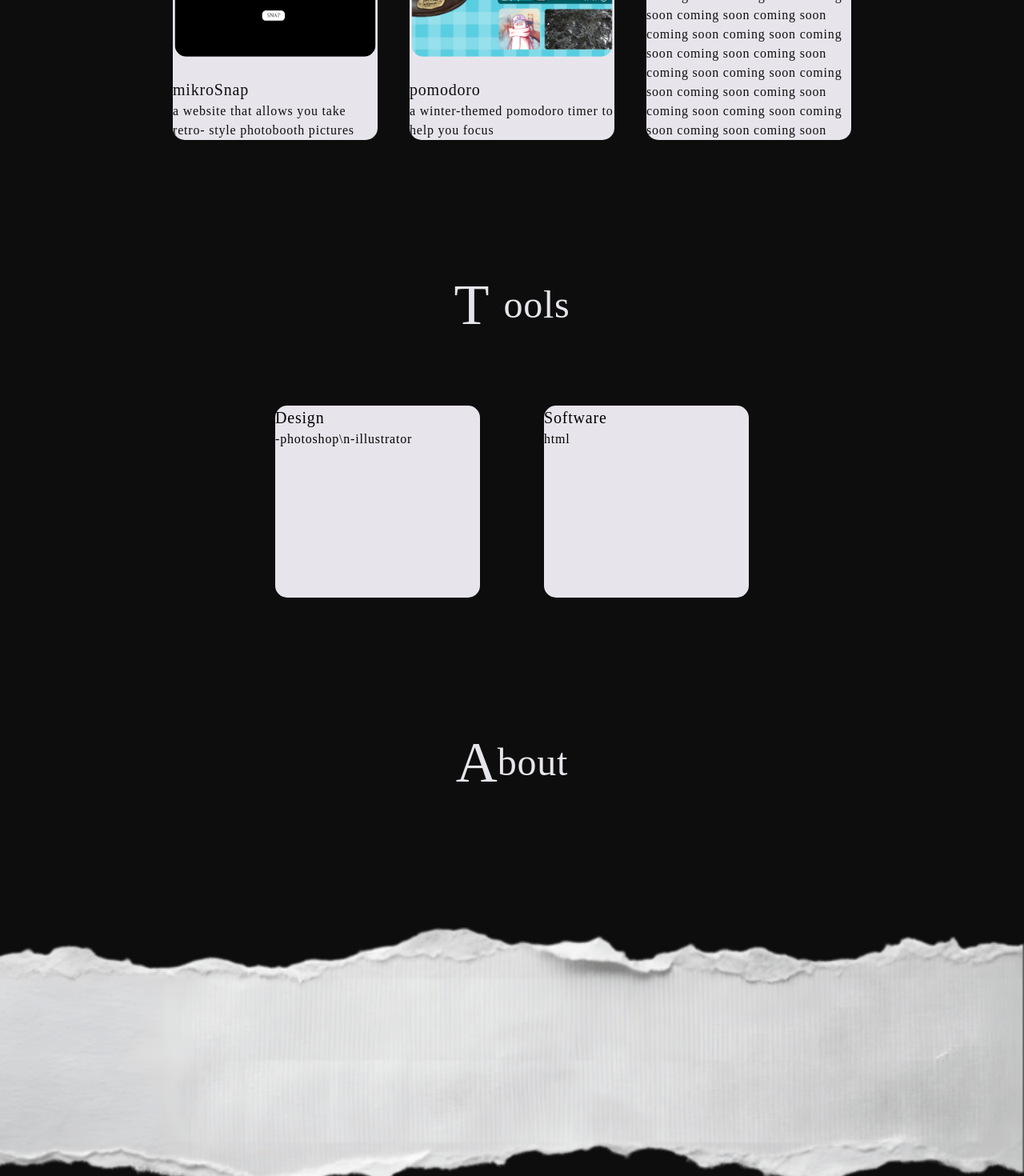
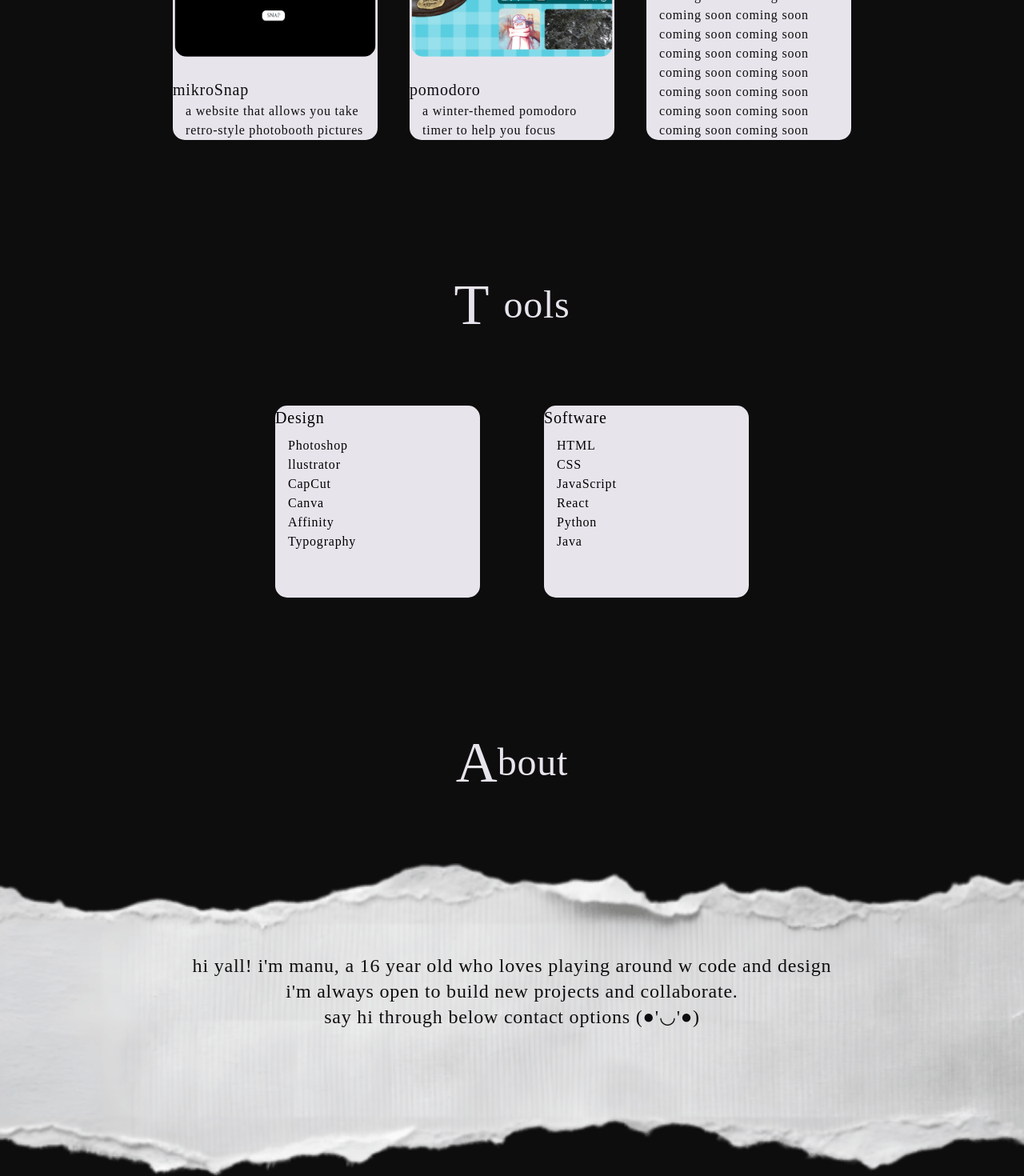
Before and after one commit to manognamakkena/personalWebsite, a React (Vite) app: page / in a window 1280 px wide. Shown: the part 1160-2630 px from the top of the page at 80% size. Built offline with nearby package versions, Linux system fonts and the light colour scheme; a web font is replaced by a local one.

Commit message:
added about/skills data

```diff
--- a/src/App.css
+++ b/src/App.css
@@ -97,6 +97,10 @@ html {
   border-radius: 15px;
 }
 
+.project-description {
+  padding: 0rem 1rem;
+}
+
 .project-card:hover {
   scale: 120%;
   overflow: visible;
@@ -109,6 +113,12 @@ html {
   justify-content: center;
   gap: 10vh;
   margin-top: -10vh;
+  padding: 0rem 1rem;
+}
+
+.skill-items {
+  white-space: pre-line;
+  padding: 0.5rem 1rem;
 }
 
 .skills {
@@ -121,6 +131,34 @@ html {
 
 .skills:hover {
   scale: 130%;
+}
+
+.about-container {
+  background-image: url('./assets/paper.png');
+  position: relative;
+  background-size: cover;
+  background-position: center;
+  background-repeat: no-repeat;
+  max-width: 100%;
+  height: 50vh;
+  margin-top: -10vh;
+}
+
+.about-para p {
+  position: absolute;
+  color: var(--bg);
+  text-align: center;
+  top: 50%;
+  left: 50%;
+  transform: translate(-50%, -50%);
+  width: 80%;
+  text-align: center;
+}
+
+.about-description {
+  font-size: 3vh;
+  line-height: 4vh;
+  margin-top: -5vh;
 }
 
 @media (max-width: 768px) {
@@ -136,6 +174,10 @@ html {
     min-width: unset !important;
     max-width: 380px;
     height: 50vh;
+  }
+
+  .project-description {
+    padding: 1rem;
   }
 
   .project-card:hover {
@@ -154,20 +196,4 @@ html {
     max-width: 380px;
     height: 30vh;
   }
-
-  .paper {
-    z-index: 1;
-  }
-
-  .about-container {
-    z-index: 2;
-    display: flex;
-    justify-content: center;
-    align-items: center;
-  }
-
-  .about-para p {
-    color: var(--bg);
-    text-align: center;
-  }
 }
--- a/src/App.jsx
+++ b/src/App.jsx
@@ -17,23 +17,30 @@ function App() {
 
         <div id='project' className='heading'><h1>P&nbsp;&nbsp;</h1><p> rojects</p></div>
         <div className='project-container'>
-          <ProjectCard projectName="mikroSnap" projectDescription="a website that allows you take retro-  style photobooth pictures" projectImage={"./src/assets/mikroSnap.png"} />
+          <ProjectCard projectName="mikroSnap" projectDescription="a website that allows you take retro-style photobooth pictures" projectImage={"./src/assets/mikroSnap.png"} />
           <ProjectCard projectName="pomodoro" projectDescription="a winter-themed pomodoro timer to help you focus" projectImage="./src/assets/pomodoro.png" />
           <ProjectCard projectName="" projectDescription="coming soon coming soon coming soon coming soon coming soon coming soon coming soon coming soon coming soon coming soon coming soon coming soon coming soon coming soon coming soon coming soon coming soon coming soon coming soon coming soon coming soon coming soon coming soon coming soon coming soon coming soon coming soon coming soon coming soon coming soon coming soon coming soon coming soon coming soon coming soon coming soon coming soon coming soon coming soon coming soon coming soon coming soon" />
         </div>
 
         <div id='tools' className='heading'><h1>T&nbsp;</h1><p>ools</p></div>
         <div className='skill-container'>
-          <Skills type="Design" skill="-photoshop\n-illustrator" />
-          <Skills type="Software" skill="html" />
+          <Skills type="Design" skill={`Photoshop\nllustrator\nCapCut\nCanva\nAffinity\nTypography`} />
+          <Skills type="Software" skill={`HTML\nCSS\nJavaScript\nReact\nPython\nJava`} />
         </div>
 
         <div id='about' className='heading'><h1>A</h1><p>bout</p></div>
-        <img className='paper' src={Paper} />
+
         <div className='about-container'>
-          <div className='about-para'>
-            <p>cekjwnjvhejwkcfkmwefjciniewjfjewffff</p>
+          <div className="about-para">
+            <p className='about-description'>
+              hi yall! i'm manu, a 16 year old who loves playing around w code and design <br />
+              i'm always open to build new projects and collaborate.<br />
+              say hi through below contact options (●'◡'●)
+            </p>
           </div>
+        </div>
+
+        <div className='contact'>
         </div>
       </div>
     </>
--- a/src/components/projectCard.jsx
+++ b/src/components/projectCard.jsx
@@ -9,7 +9,7 @@ export default function ProjectCard({ projectName, projectDescription, projectIm
                 <img src={projectImage}></img>
                 <br />
                 <p className='headingSans'>{projectName}</p>
-                <p>{projectDescription}</p>
+                <p className="project-description">{projectDescription}</p>
             </div>
         </div>
     );
--- a/src/components/skills.jsx
+++ b/src/components/skills.jsx
@@ -4,7 +4,7 @@ export default function Skills({ type, skill }) {
     return (
         <div className="skills">
             <p className='headingSans'>{type}</p>
-            <p style={{ whiteSpace: 'pre-line' }}>{skill}</p>
+            <p style={{ whiteSpace: 'pre-line' }} className='skill-items'>{skill}</p>
         </div>
     );
 }
```
